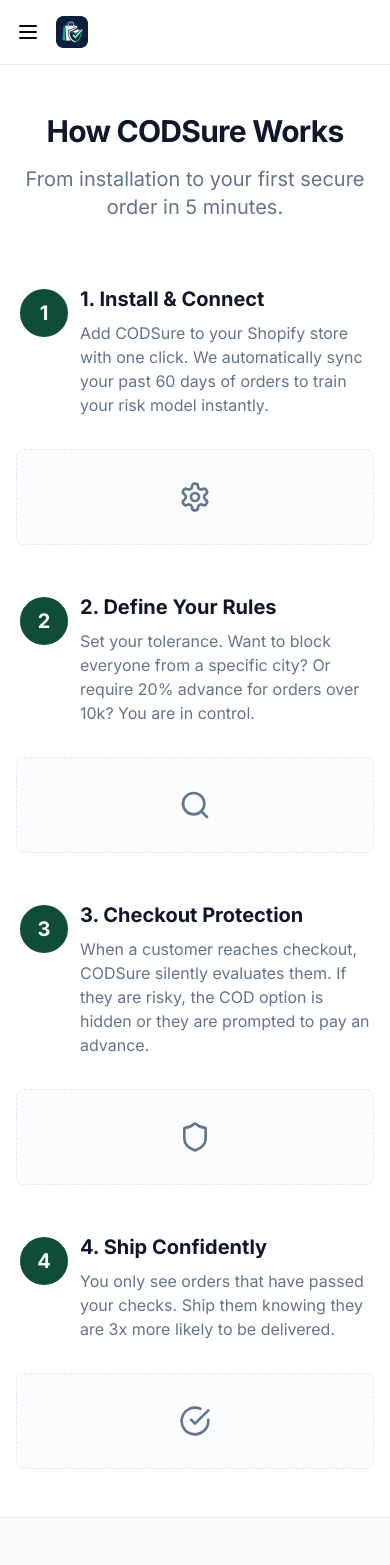
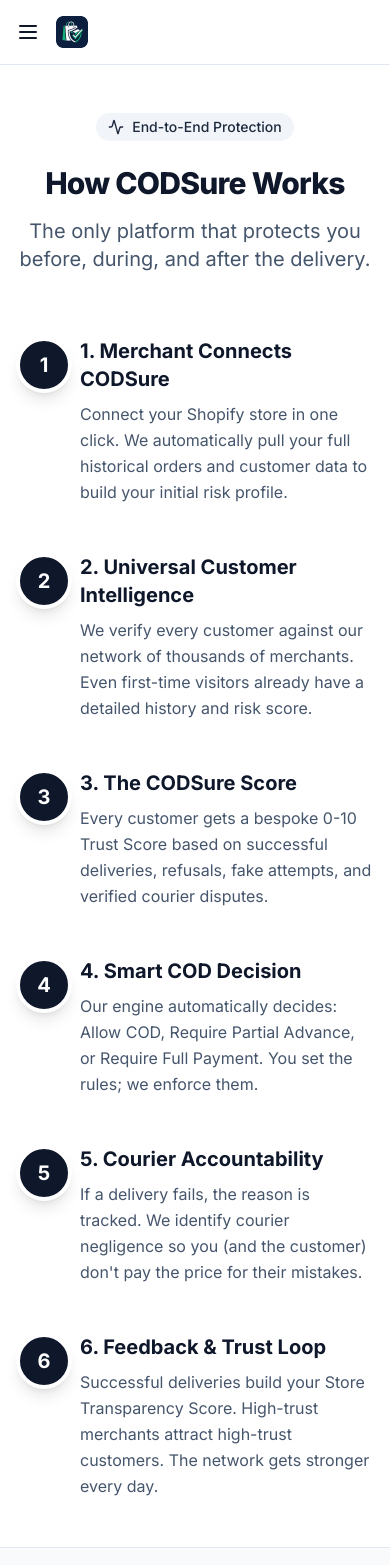
Before and after one commit to AnonymousV312/codsure-platform, a Next.js app in the folder codsure-frontend/: page /how-it-works in a window 390 px wide. Shown: the top 1565 px of the page. Built offline with nearby package versions, Linux system fonts and the light colour scheme; no server answers.

Commit message:
feat(ui): final polish - rebuilt how-it-works, fixed pricing contrast, tweaked mobile menu

```diff
--- a/codsure-frontend/app/how-it-works/page.tsx
+++ b/codsure-frontend/app/how-it-works/page.tsx
@@ -2,80 +2,85 @@
 
 import { SiteHeader } from "@/components/site/SiteHeader"
 import { SiteFooter } from "@/components/site/SiteFooter"
-import { ArrowDown, CheckCircle, Search, Settings, Shield } from "lucide-react"
+import { ArrowDown, CheckCircle, Search, Settings, Shield, Truck, Users, Activity, BarChart3, Lock } from "lucide-react"
 
 export default function HowItWorks() {
     return (
-        <div className="flex min-h-screen flex-col bg-background">
+        <div className="flex min-h-screen flex-col bg-white text-slate-900">
             <SiteHeader />
             <main className="flex-1 py-12 md:py-24">
                 <div className="container px-4 md:px-6">
                     <div className="mx-auto max-w-[800px] text-center mb-16">
-                        <h1 className="text-3xl font-bold tracking-tight sm:text-4xl md:text-5xl">How CODSure Works</h1>
-                        <p className="mt-4 text-xl text-muted-foreground">From installation to your first secure order in 5 minutes.</p>
+                        <div className="inline-flex items-center rounded-full bg-slate-100 px-3 py-1 text-sm font-medium text-slate-800 mb-6">
+                            <Activity className="w-4 h-4 mr-2" /> End-to-End Protection
+                        </div>
+                        <h1 className="text-3xl font-extrabold tracking-tight sm:text-4xl md:text-5xl text-slate-900">
+                            How CODSure Works
+                        </h1>
+                        <p className="mt-4 text-xl text-slate-600">
+                            The only platform that protects you before, during, and after the delivery.
+                        </p>
                     </div>
 
-                    <div className="mx-auto max-w-[700px] relative">
+                    <div className="mx-auto max-w-[800px] relative">
                         {/* Connecting vertical line */}
-                        <div className="absolute left-[27px] top-8 bottom-8 w-0.5 bg-border -z-10 md:left-1/2 md:-translate-x-1/2" />
+                        <div className="absolute left-[27px] top-8 bottom-8 w-0.5 bg-slate-200 -z-10 md:left-1/2 md:-translate-x-1/2" />
 
                         <div className="space-y-12">
                             {/* Step 1 */}
-                            <div className="relative flex flex-col md:flex-row md:items-center gap-8">
-                                <div className="ml-16 md:ml-0 md:w-1/2 md:text-right">
-                                    <h3 className="text-xl font-bold text-slate-900">1. Install & Connect</h3>
-                                    <p className="mt-2 text-muted-foreground">Add CODSure to your Shopify store with one click. We automatically sync your past 60 days of orders to train your risk model instantly.</p>
-                                </div>
-                                <div className="absolute left-0 h-14 w-14 rounded-full border-4 border-background bg-primary flex items-center justify-center text-primary-foreground font-bold text-xl md:left-1/2 md:-translate-x-1/2">1</div>
-                                <div className="md:w-1/2">
-                                    {/* Diagram/Icon */}
-                                    <div className="h-24 w-full bg-muted/30 rounded-lg flex items-center justify-center border border-dashed">
-                                        <Settings className="h-8 w-8 text-muted-foreground" />
-                                    </div>
-                                </div>
-                            </div>
+                            <WorkStep
+                                num="1"
+                                title="Merchant Connects CODSure"
+                                desc="Connect your Shopify store in one click. We automatically pull your full historical orders and customer data to build your initial risk profile."
+                                icon={Settings}
+                                align="right"
+                            />
 
                             {/* Step 2 */}
-                            <div className="relative flex flex-col md:flex-row-reverse md:items-center gap-8">
-                                <div className="ml-16 md:ml-0 md:w-1/2 md:text-left">
-                                    <h3 className="text-xl font-bold text-slate-900">2. Define Your Rules</h3>
-                                    <p className="mt-2 text-muted-foreground">Set your tolerance. Want to block everyone from a specific city? Or require 20% advance for orders over 10k? You are in control.</p>
-                                </div>
-                                <div className="absolute left-0 h-14 w-14 rounded-full border-4 border-background bg-primary flex items-center justify-center text-primary-foreground font-bold text-xl md:left-1/2 md:-translate-x-1/2">2</div>
-                                <div className="md:w-1/2">
-                                    <div className="h-24 w-full bg-muted/30 rounded-lg flex items-center justify-center border border-dashed">
-                                        <Search className="h-8 w-8 text-muted-foreground" />
-                                    </div>
-                                </div>
-                            </div>
+                            <WorkStep
+                                num="2"
+                                title="Universal Customer Intelligence"
+                                desc="We verify every customer against our network of thousands of merchants. Even first-time visitors already have a detailed history and risk score."
+                                icon={Users}
+                                align="left"
+                            />
 
                             {/* Step 3 */}
-                            <div className="relative flex flex-col md:flex-row md:items-center gap-8">
-                                <div className="ml-16 md:ml-0 md:w-1/2 md:text-right">
-                                    <h3 className="text-xl font-bold text-slate-900">3. Checkout Protection</h3>
-                                    <p className="mt-2 text-muted-foreground">When a customer reaches checkout, CODSure silently evaluates them. If they are risky, the COD option is hidden or they are prompted to pay an advance.</p>
-                                </div>
-                                <div className="absolute left-0 h-14 w-14 rounded-full border-4 border-background bg-primary flex items-center justify-center text-primary-foreground font-bold text-xl md:left-1/2 md:-translate-x-1/2">3</div>
-                                <div className="md:w-1/2">
-                                    <div className="h-24 w-full bg-muted/30 rounded-lg flex items-center justify-center border border-dashed">
-                                        <Shield className="h-8 w-8 text-muted-foreground" />
-                                    </div>
-                                </div>
-                            </div>
+                            <WorkStep
+                                num="3"
+                                title="The CODSure Score"
+                                desc="Every customer gets a bespoke 0-10 Trust Score based on successful deliveries, refusals, fake attempts, and verified courier disputes."
+                                icon={BarChart3}
+                                align="right"
+                            />
 
                             {/* Step 4 */}
-                            <div className="relative flex flex-col md:flex-row-reverse md:items-center gap-8">
-                                <div className="ml-16 md:ml-0 md:w-1/2 md:text-left">
-                                    <h3 className="text-xl font-bold text-slate-900">4. Ship Confidently</h3>
-                                    <p className="mt-2 text-muted-foreground">You only see orders that have passed your checks. Ship them knowing they are 3x more likely to be delivered.</p>
-                                </div>
-                                <div className="absolute left-0 h-14 w-14 rounded-full border-4 border-background bg-primary flex items-center justify-center text-primary-foreground font-bold text-xl md:left-1/2 md:-translate-x-1/2">4</div>
-                                <div className="md:w-1/2">
-                                    <div className="h-24 w-full bg-muted/30 rounded-lg flex items-center justify-center border border-dashed">
-                                        <CheckCircle className="h-8 w-8 text-muted-foreground" />
-                                    </div>
-                                </div>
-                            </div>
+                            <WorkStep
+                                num="4"
+                                title="Smart COD Decision"
+                                desc="Our engine automatically decides: Allow COD, Require Partial Advance, or Require Full Payment. You set the rules; we enforce them."
+                                icon={Lock}
+                                align="left"
+                            />
+
+                            {/* Step 5 */}
+                            <WorkStep
+                                num="5"
+                                title="Courier Accountability"
+                                desc="If a delivery fails, the reason is tracked. We identify courier negligence so you (and the customer) don't pay the price for their mistakes."
+                                icon={Truck}
+                                align="right"
+                            />
+
+                            {/* Step 6 */}
+                            <WorkStep
+                                num="6"
+                                title="Feedback & Trust Loop"
+                                desc="Successful deliveries build your Store Transparency Score. High-trust merchants attract high-trust customers. The network gets stronger every day."
+                                icon={CheckCircle}
+                                align="left"
+                                isLast={true}
+                            />
                         </div>
                     </div>
                 </div>
@@ -84,3 +89,24 @@
         </div>
     )
 }
+
+function WorkStep({ num, title, desc, icon: Icon, align, isLast }: { num: string, title: string, desc: string, icon: any, align: 'left' | 'right', isLast?: boolean }) {
+    return (
+        <div className={`relative flex flex-col md:flex-row${align === 'left' ? '-reverse' : ''} md:items-center gap-8`}>
+            <div className={`ml-16 md:ml-0 md:w-1/2 ${align === 'right' ? 'md:text-right' : 'md:text-left'}`}>
+                <h3 className="text-xl font-bold text-slate-900">{num}. {title}</h3>
+                <p className="mt-2 text-slate-600 leading-relaxed">{desc}</p>
+            </div>
+
+            <div className="absolute left-0 h-14 w-14 rounded-full border-4 border-white bg-slate-900 flex items-center justify-center text-white font-bold text-xl md:left-1/2 md:-translate-x-1/2 shadow-lg z-10">
+                {num}
+            </div>
+
+            <div className="md:w-1/2 hidden md:flex justify-center">
+                <div className="h-24 w-24 bg-slate-50 rounded-2xl flex items-center justify-center border border-slate-200 shadow-sm">
+                    <Icon className="h-10 w-10 text-slate-400" />
+                </div>
+            </div>
+        </div>
+    )
+}
--- a/codsure-frontend/components/site/SiteMobileMenu.tsx
+++ b/codsure-frontend/components/site/SiteMobileMenu.tsx
@@ -16,7 +16,7 @@
             </Button>
 
             {open && (
-                <div className="fixed inset-0 z-[100] flex flex-col bg-white text-slate-900 animate-in slide-in-from-top duration-200">
+                <div className="fixed inset-0 z-[100] flex flex-col bg-white text-slate-900 animate-in slide-in-from-top duration-200 shadow-2xl">
                     <div className="flex h-16 items-center justify-between px-4 border-b border-slate-100">
                         <span className="font-bold text-lg">Menu</span>
                         <Button variant="ghost" size="icon" onClick={() => setOpen(false)} className="text-slate-900">
```
Also changed, not shown: codsure-frontend/app/pricing/page.tsx (+32 -32 lines).
